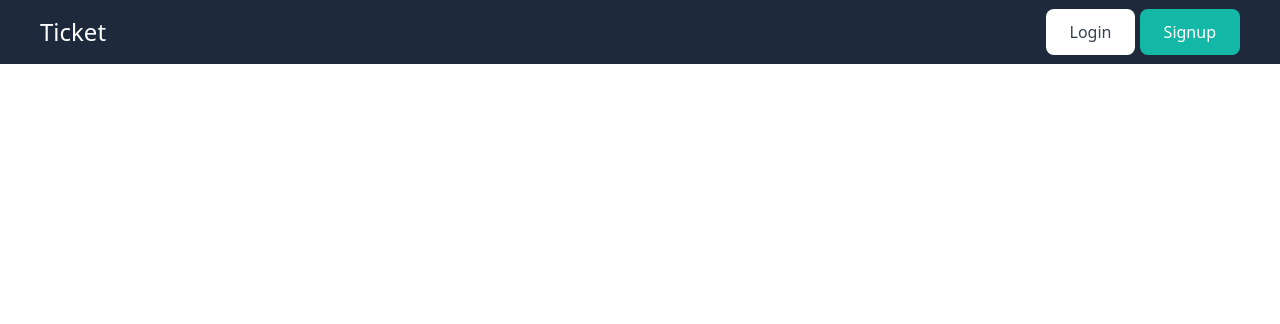
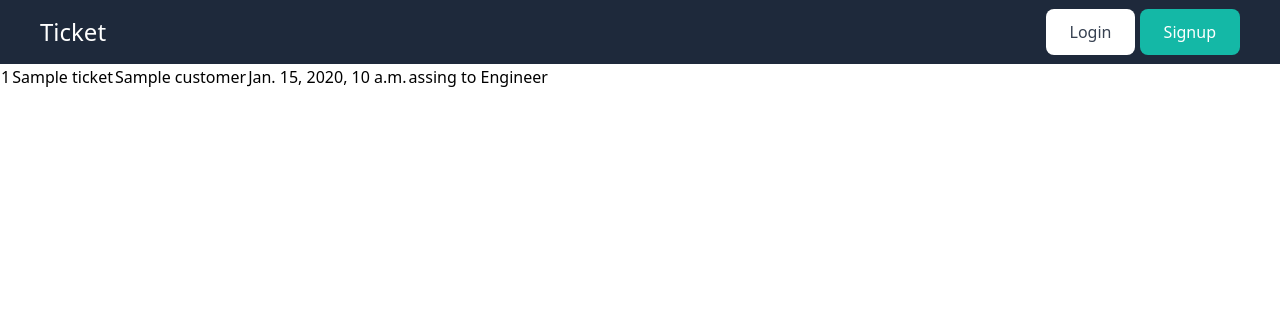
Before and after one commit to zablon-oigo/ticket-management-system, a Django app: template templates/dashboard/admin_dashboard.html in a window 1280 px wide. Shown: the top 324 px of the page. Run offline with Django 3.2, Linux system fonts and the light colour scheme; the template is opened without the code that fills it: most values are stand-ins (such as "Sample title", 1, 10 or a date in 2020); some libraries are stand-ins or nearby versions.

Commit message:
Adding dashboard

```diff
--- a/templates/dashboard/admin_dashboard.html
+++ b/templates/dashboard/admin_dashboard.html
@@ -1 +1,28 @@
 {% extends 'base.html' %}
+
+{% block title %}
+Admin Dashboard |
+{% endblock %}
+{% block content %}
+<table>
+    {% for ticket in tickets %}
+    <tr>
+        <td>
+            <a href="" class="">{{ticket.ticket_id}}</a>
+        </td>
+        <td>
+            {{ticket.ticket_title}}
+        </td>
+        <td>
+            {{ticket.customer}}
+        </td>
+        <td>
+            {{ticket.date_created}}
+        </td>
+        <td>
+            <a href="{% url 'assign-ticket' ticket.ticket_id %}" class="">assing to Engineer</a>
+        </td>
+    </tr>
+    {% endfor %}
+</table>
+{% endblock %}
```
